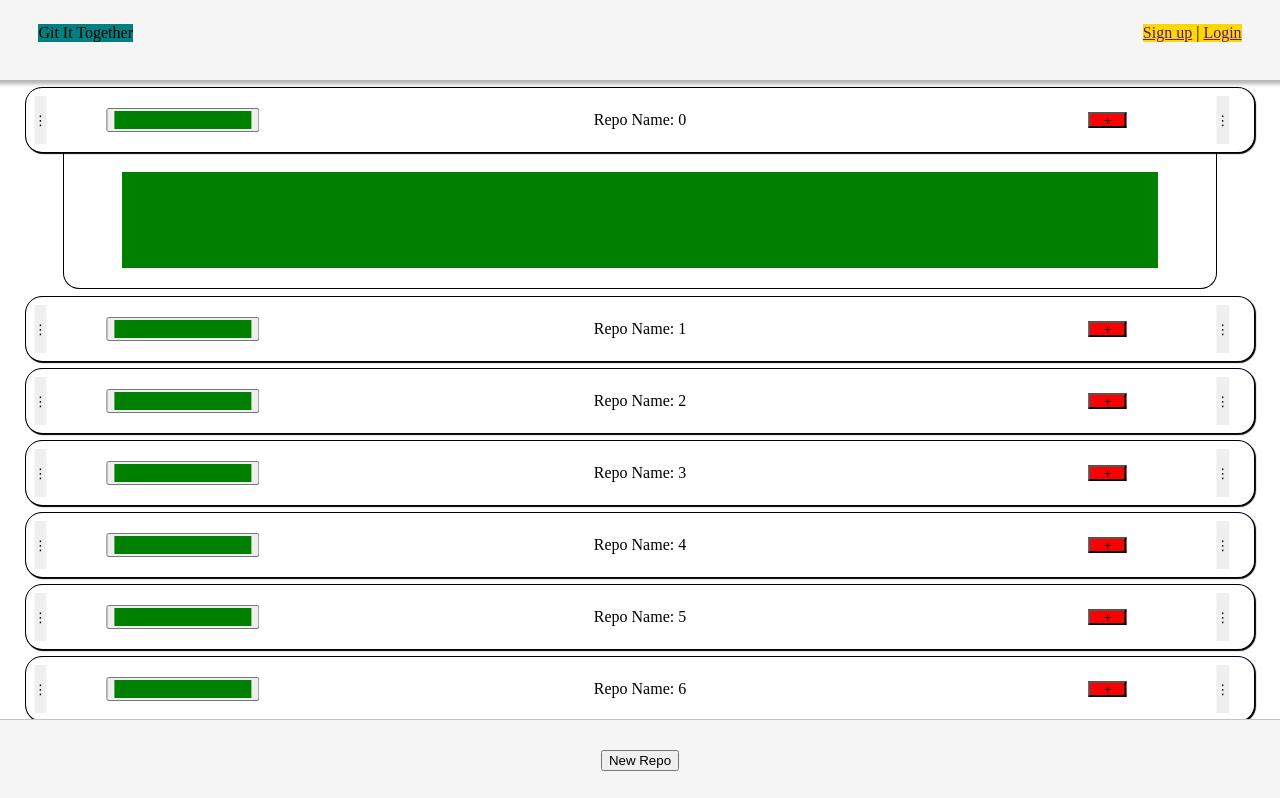
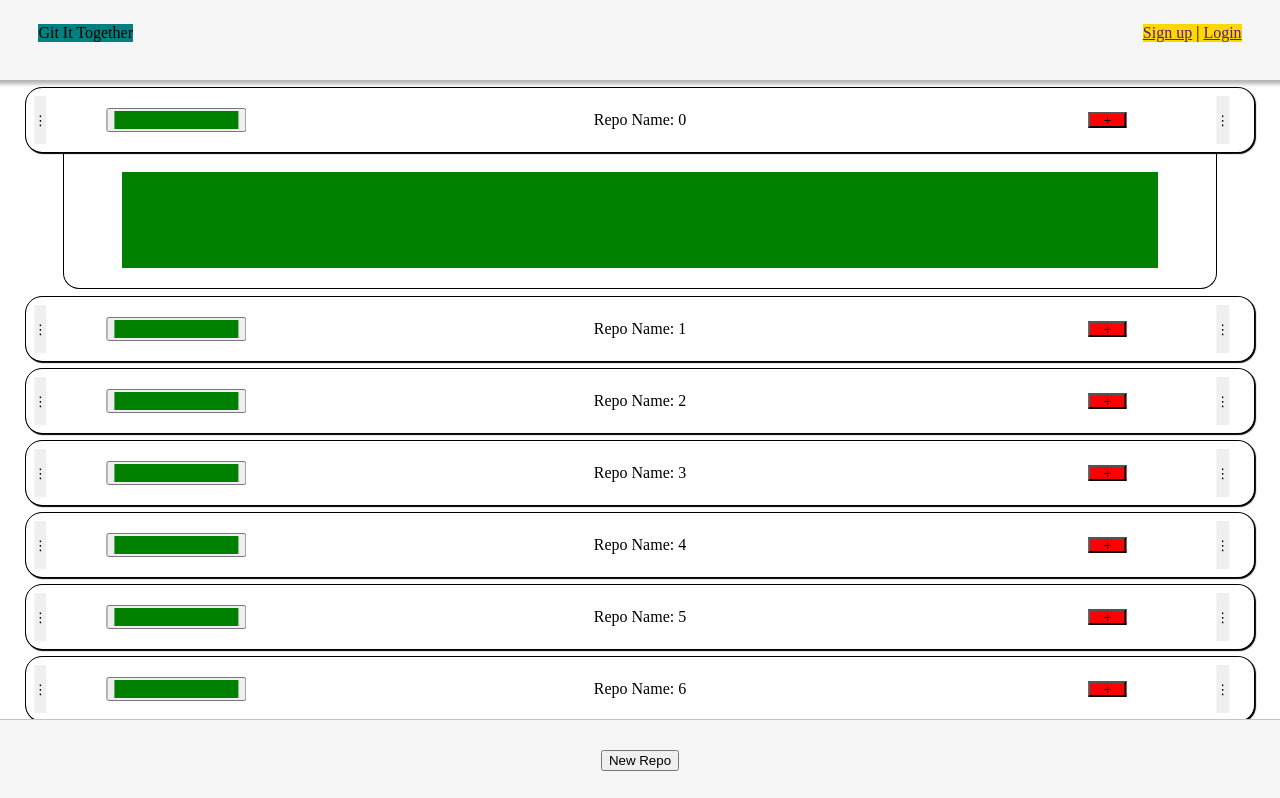
Before and after one commit to BuickSalesman/git-front, a React (Vite) app: page / in a window 1280 px wide. Shown: the top 798 px of the page. Built offline with nearby package versions, Linux system fonts and the light colour scheme.

Commit message:
changed width

```diff
--- a/src/components/Content/RepoDisplayCard/RepoTitleTool/TitleToolLeft/HeatmapDropdownButton/HeatmapDropdownButton.css
+++ b/src/components/Content/RepoDisplayCard/RepoTitleTool/TitleToolLeft/HeatmapDropdownButton/HeatmapDropdownButton.css
@@ -1,5 +1,5 @@
 .heatmap-dropdown-button {
     height: 3vh;
-    width: 12vw;
+    width: 11vw;
     margin-left: 4vw;
 }
```
